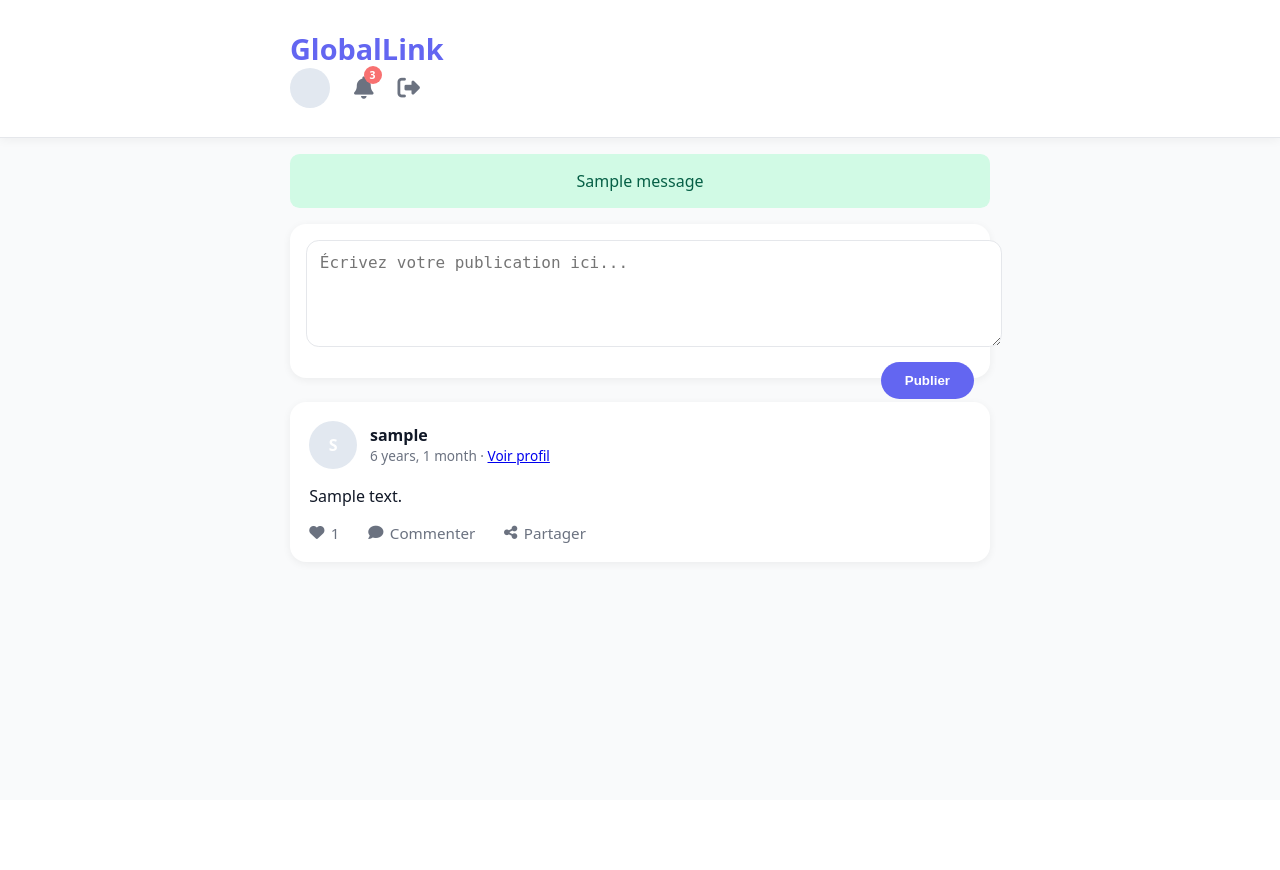
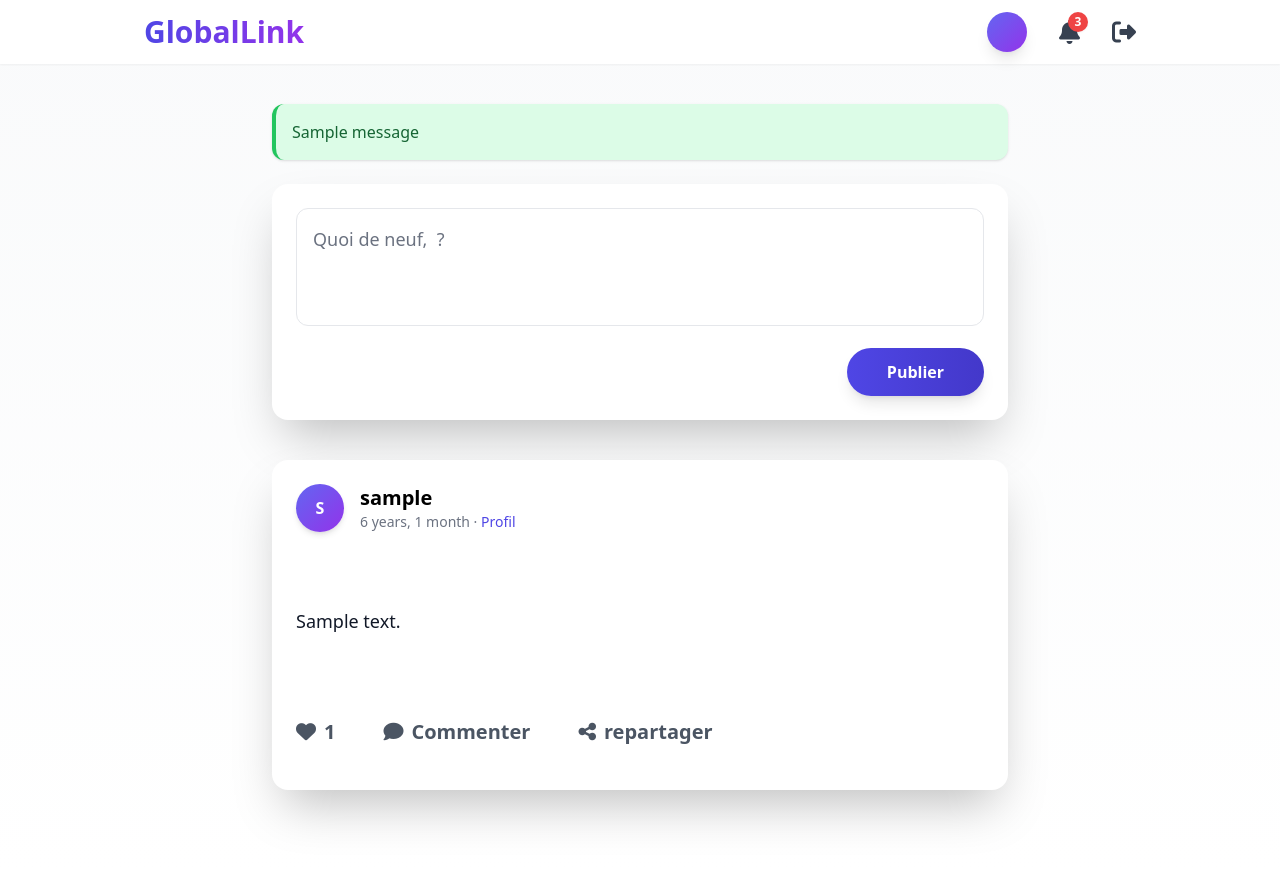
Before and after one commit to DjodeGit/GlobalLink, a Django app: template templates/feed.html in a window 1280 px wide. Before the commit the page ends 564 px from the top, so only its background shows below. Run offline with Django 5.2, Linux system fonts and the light colour scheme; the template is opened without the code that fills it: most values are stand-ins (such as "Sample title", 1, 10 or a date in 2020); one stand-in notice (Sample message) is shown; some libraries are stand-ins or nearby versions.

Commit message:
fix : systeme de like et repartage

```diff
--- a/GlobalLink/urls.py
+++ b/GlobalLink/urls.py
@@ -4,7 +4,7 @@ from django.contrib.auth import views as auth_views
 from django.views.generic import TemplateView
 from accounts.views import signup
 from posts.views import feed  # Import the feed view from posts app
-from posts.views import toggle_like, add_comment, share_post
+from posts.views import toggle_like, add_comment,repost
 
 
 urlpatterns = [
@@ -22,6 +22,5 @@ urlpatterns = [
 
     path('posts/like/<int:post_id>/', toggle_like, name='toggle_like'),
     path('posts/comment/add/<int:post_id>/', add_comment, name='add_comment'),
-    path('posts/share/<int:post_id>/', share_post, name='share_post'),
-
+    path('posts/repost/<int:post_id>/', repost, name='repost'),
 ]
--- a/templates/feed.html
+++ b/templates/feed.html
@@ -1,430 +1,400 @@
 <!DOCTYPE html>
-<html lang="fr">
+<html lang="fr" class="bg-gray-50">
   <head>
     <meta charset="UTF-8" />
     <meta name="viewport" content="width=device-width, initial-scale=1.0" />
     <title>Fil d'actualité - GlobalLink</title>
 
-    <!-- Font Awesome pour les icônes -->
+    <!-- Tailwind CSS CDN -->
+    <script src="https://cdn.tailwindcss.com"></script>
+
+    <!-- Font Awesome -->
     <link
       rel="stylesheet"
       href="https://cdnjs.cloudflare.com/ajax/libs/font-awesome/6.5.0/css/all.min.css"
     />
 
+    <script>
+      tailwind.config = {
+        theme: {
+          extend: {
+            colors: {
+              primary: "#6366f1",
+              primarydark: "#4f46e5"
+            }
+          }
+        }
+      };
+    </script>
+
     <style>
-      :root {
-        --primary: #6366f1;
-        --primary-dark: #4f46e5;
-        --bg: #f9fafb;
-        --card: #ffffff;
-        --text: #111827;
-        --gray: #6b7280;
-        --border: #e5e7eb;
-        --like: #ef4444;
-        --notify: #f87171;
+      .heart-beat {
+        animation: beat 0.5s ease-in-out;
       }
-      body {
-        margin: 0;
-        font-family: system-ui, sans-serif;
-        background: var(--bg);
-        color: var(--text);
+      @keyframes beat {
+        0%,
+        100% {
+          transform: scale(1);
         }
-      .top-bar {
-        background: white;
-        border-bottom: 1px solid var(--border);
-        padding: 0.8rem 1rem;
-        position: sticky;
-        top: 0;
-        z-index: 100;
-        box-shadow: 0 2px 10px rgba(0, 0, 0, 0.05);
+        50% {
+          transform: scale(1.4);
         }
-      .top-container {
-        max-width: 1100px;
-        margin: 0 auto;
-        display: flex;
-        align-items: center;
-        justify-content: space-between;
       }
-      .logo {
-        font-size: 1.8rem;
-        font-weight: 800;
-        color: var(--primary);
-        text-decoration: none;
+      .comment-slide {
+        animation: slideIn 0.4s ease-out;
       }
-      .icons {
-        display: flex;
-        align-items: center;
-        gap: 1.5rem;
+      @keyframes slideIn {
+        from {
+          opacity: 0;
+          transform: translateY(15px);
         }
-      .icon-btn {
-        font-size: 1.4rem;
-        color: var(--gray);
-        cursor: pointer;
-        position: relative;
-        transition: color 0.2s;
+        to {
+          opacity: 1;
+          transform: translateY(0);
         }
-      .icon-btn:hover {
-        color: var(--primary);
       }
-      .badge {
-        position: absolute;
-        top: -6px;
-        right: -8px;
-        background: var(--notify);
+      .toast {
+        position: fixed;
+        bottom: 30px;
+        left: 50%;
+        transform: translateX(-50%);
+        padding: 12px 24px;
+        border-radius: 8px;
         color: white;
-        font-size: 0.65rem;
-        font-weight: bold;
-        border-radius: 50%;
-        width: 18px;
-        height: 18px;
-        display: flex;
-        align-items: center;
-        justify-content: center;
+        z-index: 1000;
+        opacity: 0;
+        transition: opacity 0.4s;
+        box-shadow: 0 4px 12px rgba(0, 0, 0, 0.2);
       }
-      .avatar-top {
-        width: 40px;
-        height: 40px;
-        border-radius: 50%;
-        background: #e2e8f0;
-        display: flex;
-        align-items: center;
-        justify-content: center;
-        font-weight: bold;
-        color: white;
-        cursor: pointer;
-      }
-      .container {
-        max-width: 700px;
-        margin: 1rem auto;
-        padding: 0 1rem;
-      }
-      .publish-box {
-        background: white;
-        border-radius: 1rem;
-        padding: 1rem;
-        margin-bottom: 1.5rem;
-        box-shadow: 0 2px 8px rgba(0, 0, 0, 0.06);
-      }
-      textarea {
-        width: 100%;
-        min-height: 80px;
-        border: 1px solid var(--border);
-        border-radius: 0.8rem;
-        padding: 0.8rem;
-        resize: vertical;
-        font-size: 1rem;
-        margin-bottom: 0.6rem;
-      }
-      .btn-publish {
-        background: var(--primary);
-        color: white;
-        border: none;
-        padding: 0.7rem 1.5rem;
-        border-radius: 9999px;
-        font-weight: 600;
-        cursor: pointer;
-        float: right;
-      }
-      .post {
-        background: white;
-        border-radius: 1rem;
-        padding: 1.2rem;
-        margin-bottom: 1.2rem;
-        box-shadow: 0 2px 8px rgba(0, 0, 0, 0.06);
-      }
-      .post-header {
-        display: flex;
-        align-items: center;
-        gap: 0.8rem;
-        margin-bottom: 0.8rem;
-      }
-      .avatar {
-        width: 48px;
-        height: 48px;
-        border-radius: 50%;
-        background: #e2e8f0;
-        display: flex;
-        align-items: center;
-        justify-content: center;
-        font-weight: bold;
-        color: white;
-      }
-      .username {
-        font-weight: 600;
-      }
-      .time {
-        color: var(--gray);
-        font-size: 0.85rem;
-      }
-      .post-content {
-        margin: 0.5rem 0 1rem;
-        white-space: pre-wrap;
-      }
-      .post-actions {
-        display: flex;
-        gap: 1.8rem;
-        color: var(--gray);
-        font-size: 0.95rem;
-      }
-      .action {
-        cursor: pointer;
-        display: flex;
-        align-items: center;
-        gap: 0.4rem;
-      }
-      .action:hover {
-        color: var(--primary);
-      }
-      .liked {
-        color: var(--like);
-      }
-      .pagination {
-        text-align: center;
-        margin: 2rem 0;
-        color: var(--gray);
-      }
-      .pagination a {
-        margin: 0 0.6rem;
-        color: var(--primary);
-        text-decoration: none;
-      }
-      .message {
-        padding: 1rem;
-        border-radius: 0.6rem;
-        margin-bottom: 1rem;
-        text-align: center;
-      }
-      .success {
-        background: #d1fae5;
-        color: #065f46;
-      }
-      .error {
-        background: #fee2e2;
-        color: #991b1b;
+      .toast.show {
+        opacity: 1;
       }
     </style>
   </head>
-  <body>
-    <div class="top-bar">
-      <div class="container header">
-        <a href="{% url 'fils_actualite' %}" class="logo">GlobalLink</a>
-
-        <div class="icons">
-          <!-- Profil -->
-          <a href="{% url 'profile' %}" class="icon-btn">
-            <div class="avatar-top">{{ user.username|slice:":1"|upper }}</div>
+  <body class="min-h-screen bg-gradient-to-b from-gray-50 to-white">
+    <!-- Barre supérieure -->
+    <header
+      class="bg-white shadow-sm sticky top-0 z-50 backdrop-blur-md bg-opacity-95"
+    >
+      <div
+        class="max-w-5xl mx-auto px-4 py-3 flex items-center justify-between"
+      >
+        <a
+          href="{% url 'fils_actualite' %}"
+          class="text-3xl font-extrabold bg-gradient-to-r from-indigo-600 to-purple-600 bg-clip-text text-transparent"
+        >
+          GlobalLink
         </a>
 
-          <!-- Notifications -->
-          <span class="icon-btn">
+        <div class="flex items-center space-x-8">
+          <a
+            href="{% url 'profile' %}"
+            class="flex items-center gap-3 hover:scale-105 transition"
+          >
+            <div
+              class="w-10 h-10 rounded-full bg-gradient-to-br from-indigo-500 to-purple-600 flex items-center justify-center text-white font-bold shadow-lg"
+            >
+              {{ user.username|slice:":1"|upper }}
+            </div>
+          </a>
+
+          <button
+            class="relative text-gray-700 hover:text-indigo-600 transition text-2xl"
+          >
             <i class="fas fa-bell"></i>
-            <span class="badge">3</span>
+            <span
+              class="absolute -top-1 -right-2 bg-red-500 text-white text-xs font-bold rounded-full w-5 h-5 flex items-center justify-center shadow-sm"
+            >
+              3
             </span>
+          </button>
 
-          <!-- Déconnexion -->
-          <a href="{% url 'logout' %}" class="icon-btn">
+          <a
+            href="{% url 'logout' %}"
+            class="text-gray-700 hover:text-red-600 transition text-2xl"
+          >
             <i class="fas fa-sign-out-alt"></i>
           </a>
         </div>
       </div>
-    </div>
+    </header>
 
-    <div class="container">
+    <main class="max-w-3xl mx-auto px-4 py-10">
+      <!-- Messages -->
       {% if messages %} {% for message in messages %}
       <div
-        class="message {% if message.tags == 'success' %}success{% else %}error{% endif %}"
+        class="mb-6 p-4 rounded-xl shadow {% if message.tags == 'success' %}bg-green-100 text-green-800 border-l-4 border-green-500{% else %}bg-red-100 text-red-800 border-l-4 border-red-500{% endif %}"
       >
         {{ message }}
       </div>
       {% endfor %} {% endif %}
 
-      <!-- Barre de publication -->
-      <form method="post" class="publish-box">
+      <!-- Barre publication -->
+      <form method="post" class="bg-white rounded-2xl shadow-2xl p-6 mb-10">
         {% csrf_token %}
         <textarea
           name="content"
-          placeholder="Écrivez votre publication ici..."
+          rows="3"
+          class="w-full border border-gray-200 rounded-xl p-4 focus:ring-2 focus:ring-indigo-500 focus:border-transparent outline-none resize-none text-lg placeholder-gray-500"
+          placeholder="Quoi de neuf, {{ user.username }} ?"
           required
         ></textarea>
-        <button type="submit" class="btn-publish">Publier</button>
+        <div class="flex justify-end mt-4">
+          <button
+            type="submit"
+            class="bg-gradient-to-r from-indigo-600 to-indigo-700 text-white px-10 py-3 rounded-full font-bold shadow-lg hover:shadow-xl hover:from-indigo-700 hover:to-indigo-800 transition-all transform hover:-translate-y-1"
+          >
+            Publier
+          </button>
+        </div>
       </form>
 
-      <!-- Liste des posts -->
+      <!-- Posts -->
       {% for post in page_obj %}
-      <div class="post">
-        <div class="post-header">
-          <div class="avatar">{{ post.author.username|slice:":1"|upper }}</div>
+      <article
+        class="bg-white rounded-2xl shadow-2xl mb-10 overflow-hidden transition-all hover:shadow-3xl"
+      >
+        <div class="p-6">
+          <div class="flex items-center gap-4 mb-4">
+            <div
+              class="w-12 h-12 rounded-full bg-gradient-to-br from-indigo-500 to-purple-600 flex items-center justify-center text-white font-bold shadow-md"
+            >
+              {{ post.author.username|slice:":1"|upper }}
+            </div>
             <div>
-            <div class="username">{{ post.author.username }}</div>
-            <div class="time">
-              {{ post.created_at|timesince }} · <a href="#">Voir profil</a>
-            </div>
+              <p class="font-bold text-xl">{{ post.author.username }}</p>
+              <p class="text-sm text-gray-500">
+                {{ post.created_at|timesince }} ·
+                <a href="#" class="text-indigo-600 hover:underline">Profil</a>
+              </p>
             </div>
           </div>
 
-        <div class="post-content">{{ post.content|linebreaks }}</div>
-
-        <div class="post-actions">
-          <span
-            class="action like-btn {% if post.is_liked %}liked{% endif %}"
-            data-post-id="{{ post.id }}"
-            title="Like / Unlike"
+          <div
+            class="text-gray-900 mb-6 leading-relaxed text-lg whitespace-pre-wrap"
           >
-            <i class="fas fa-heart"></i> {{ post.like_set.count }}
-          </span>
-
-          <span
-            class="action comment-btn"
-            data-post-id="{{ post.id }}"
-            title="Commenter"
-          >
-            <i class="fas fa-comment"></i> Commenter
-          </span>
-
-          <span
-            class="action share-btn"
-            data-post-id="{{ post.id }}"
-            title="Partager"
-          >
-            <i class="fas fa-share-alt"></i> Partager
-          </span>
+            {{ post.content|linebreaks }}
           </div>
 
-        <!-- Formulaire commentaire (caché par défaut) -->
+          <div class="flex items-center gap-12 text-gray-600">
+            <button
+              class="like-btn flex items-center gap-2 text-xl transition-all {% if post.is_liked %}text-red-500 scale-110{% else %}hover:text-red-500{% endif %}"
+              data-post-id="{{ post.id }}"
+            >
+              <i class="fas fa-heart"></i>
+              <span class="font-semibold">{{ post.like_set.count }}</span>
+            </button>
+
+            <button
+              class="comment-toggle flex items-center gap-2 text-xl hover:text-indigo-600 transition"
+              data-post-id="{{ post.id }}"
+            >
+              <i class="fas fa-comment"></i>
+              <span class="font-semibold">Commenter</span>
+            </button>
+
+            <button
+              class="share-btn flex items-center gap-2 text-xl hover:text-green-600 transition"
+              data-post-id="{{ post.id }}"
+              data-post-url="{{ request.build_absolute_uri }}?post={{ post.id }}"
+            >
+              <i class="fas fa-share-alt"></i>
+              <span class="font-semibold">repartager</span>
+            </button>
+          </div>
+
+          <!-- Formulaire commentaire -->
           <form
-          class="comment-form"
-          style="display: none; margin-top: 1rem"
+            class="comment-form hidden mt-6 p-4 bg-gray-50 rounded-xl border border-gray-200"
             data-post-id="{{ post.id }}"
           >
             <textarea
               name="content"
+              rows="2"
+              class="w-full border border-gray-300 rounded-lg p-3 focus:ring-2 focus:ring-indigo-500 outline-none resize-none"
               placeholder="Votre commentaire..."
               required
             ></textarea>
-          <button type="submit">Envoyer</button>
+            <div class="flex justify-end mt-3">
+              <button
+                type="submit"
+                class="bg-indigo-600 text-white px-6 py-2 rounded-lg font-medium hover:bg-indigo-700 transition"
+              >
+                Envoyer
+              </button>
+            </div>
           </form>
 
-        <!-- Zone où les commentaires s'affichent -->
-        <div class="comments-list" id="comments-{{ post.id }}">
-          <!-- Les commentaires seront ajoutés ici en JS -->
+          <!-- Commentaires -->
+          <div id="comments-{{ post.id }}" class="mt-5 space-y-4">
+            <!-- Commentaires ajoutés ici -->
           </div>
         </div>
+      </article>
       {% empty %}
-      <p style="text-align: center; color: var(--gray); padding: 2rem">
-        Aucune publication pour le moment...
-      </p>
+      <div class="text-center py-20 text-gray-600 text-xl font-medium">
+        Soyez le premier à partager quelque chose !
+      </div>
       {% endfor %}
 
       <!-- Pagination -->
       {% if page_obj.has_other_pages %}
-      <div class="pagination">
+      <div class="flex justify-center gap-8 mt-12">
         {% if page_obj.has_previous %}
-        <a href="?page={{ page_obj.previous_page_number }}">Précédent</a>
-        {% endif %} Page {{ page_obj.number }} / {{ page_obj.paginator.num_pages
-        }} {% if page_obj.has_next %}
-        <a href="?page={{ page_obj.next_page_number }}">Suivant</a>
+        <a
+          href="?page={{ page_obj.previous_page_number }}"
+          class="px-8 py-3 bg-white border border-gray-300 rounded-full hover:bg-gray-50 transition font-medium"
+        >
+          Précédent
+        </a>
+        {% endif %}
+        <span class="px-8 py-3 font-medium text-gray-700">
+          Page {{ page_obj.number }} / {{ page_obj.paginator.num_pages }}
+        </span>
+        {% if page_obj.has_next %}
+        <a
+          href="?page={{ page_obj.next_page_number }}"
+          class="px-8 py-3 bg-white border border-gray-300 rounded-full hover:bg-gray-50 transition font-medium"
+        >
+          Suivant
+        </a>
         {% endif %}
       </div>
       {% endif %}
-    </div>
+    </main>
+
+    <!-- Toast -->
+    <div id="toast" class="toast hidden"></div>
 
     <script>
-      // CSRF token (obligatoire pour POST en AJAX)
       const csrfToken = "{{ csrf_token }}";
+      const toast = document.getElementById("toast");
 
-      // Like / Unlike
+      function showToast(msg, type = "success") {
+        toast.textContent = msg;
+        toast.className = `toast show ${
+          type === "success" ? "bg-green-600" : "bg-red-600"
+        }`;
+        setTimeout(() => toast.classList.remove("show"), 3500);
+      }
+
+      // Like
       document.querySelectorAll(".like-btn").forEach((btn) => {
-        btn.addEventListener("click", function () {
-          const postId = this.dataset.postId;
-          fetch(`/posts/like/${postId}/`, {
+        btn.addEventListener("click", async () => {
+          const postId = btn.dataset.postId;
+          try {
+            const res = await fetch(`/posts/like/${postId}/`, {
               method: "POST",
               headers: {
                 "X-CSRFToken": csrfToken,
                 "Content-Type": "application/json"
               }
-          })
-            .then((r) => r.json())
-            .then((data) => {
+            });
+            if (!res.ok) throw new Error(`Erreur ${res.status}`);
+            const data = await res.json();
             if (data.success) {
               if (data.liked) {
-                  this.classList.add("liked");
+                btn.classList.add("liked");
+                btn.querySelector("i").classList.add("heart-beat");
+                setTimeout(
+                  () => btn.querySelector("i").classList.remove("heart-beat"),
+                  600
+                );
               } else {
-                  this.classList.remove("liked");
+                btn.classList.remove("liked");
               }
-                this.innerHTML = `<i class="fas fa-heart"></i> ${data.likes_count}`;
+              btn.innerHTML = `<i class="fas fa-heart text-xl"></i> ${data.likes_count}`;
+              showToast(data.liked ? "J'aime !" : "Like retiré");
             }
-            })
-            .catch((err) => console.error("Erreur like:", err));
+          } catch (err) {
+            console.error("Like erreur:", err);
+            showToast("Erreur réseau", "error");
+          }
         });
       });
 
-      // Commenter : afficher formulaire
-      document.querySelectorAll(".comment-btn").forEach((btn) => {
-        btn.addEventListener("click", function () {
-          const postId = this.dataset.postId;
+      // Commentaire
+      document.querySelectorAll(".comment-toggle").forEach((btn) => {
+        btn.addEventListener("click", () => {
+          const postId = btn.dataset.postId;
           const form = document.querySelector(
             `.comment-form[data-post-id="${postId}"]`
           );
-          form.style.display = form.style.display === "none" ? "block" : "none";
+          form.classList.toggle("hidden");
+          if (!form.classList.contains("hidden"))
+            form.querySelector("textarea").focus();
         });
       });
 
-      // Envoyer commentaire
       document.querySelectorAll(".comment-form").forEach((form) => {
-        form.addEventListener("submit", function (e) {
+        form.addEventListener("submit", async (e) => {
           e.preventDefault();
-          const postId = this.dataset.postId;
-          const content = this.querySelector("textarea").value.trim();
+          const postId = form.dataset.postId;
+          const textarea = form.querySelector("textarea");
+          const content = textarea.value.trim();
 
-          if (!content) return;
+          if (!content) return showToast("Écris quelque chose !", "error");
 
-          fetch(`/posts/comment/add/${postId}/`, {
+          try {
+            const res = await fetch(`/posts/comment/add/${postId}/`, {
               method: "POST",
               headers: {
                 "X-CSRFToken": csrfToken,
                 "Content-Type": "application/x-www-form-urlencoded"
               },
               body: `content=${encodeURIComponent(content)}`
-          })
-            .then((r) => r.json())
-            .then((data) => {
+            });
+            const data = await res.json();
+
             if (data.success) {
-                const commentsDiv = document.getElementById(
-                  `comments-${postId}`
-                );
+              const commentsDiv = document.getElementById(`comments-${postId}`);
               const newComment = document.createElement("div");
-                newComment.className = "comment";
-                newComment.style.margin = "0.8rem 0";
+              newComment.className =
+                "comment-slide bg-gray-50 p-4 rounded-xl mt-4 border-l-4 border-indigo-500 animate-fadeIn";
               newComment.innerHTML = `
-                            <strong>${data.comment.author}</strong>
-                            <small>(${data.comment.created_at})</small><br>
-                            ${data.comment.content}
+              <div class="flex items-center gap-2 mb-1">
+                <strong class="text-indigo-700">${data.comment.author}</strong>
+                <small class="text-gray-500">${data.comment.created_at}</small>
+              </div>
+              <p class="text-gray-800">${data.comment.content}</p>
             `;
               commentsDiv.prepend(newComment);
-                this.querySelector("textarea").value = "";
-                this.style.display = "none";
+              textarea.value = "";
+              form.classList.add("hidden");
+              showToast("Commentaire ajouté !");
             } else {
-                alert(data.error || "Erreur");
+              showToast(data.error || "Erreur serveur", "error");
             }
-            })
-            .catch((err) => console.error("Erreur commentaire:", err));
+          } catch (err) {
+            console.error("Commentaire erreur:", err);
+            showToast("Erreur réseau", "error");
+          }
         });
       });
 
-      // Partager : copie l'URL dans le presse-papiers
       document.querySelectorAll(".share-btn").forEach((btn) => {
-        btn.addEventListener("click", function () {
-          const postId = this.dataset.postId;
-          const url = `${window.location.origin}/feed/?post=${postId}`; // À adapter si page détail
-          navigator.clipboard
-            .writeText(url)
-            .then(() => {
-              alert("Lien du post copié !");
-            })
-            .catch((err) => {
-              alert("Erreur lors de la copie");
-              console.error(err);
+        btn.addEventListener("click", async () => {
+          const postId = btn.dataset.postId;
+          try {
+            const res = await fetch(`/posts/repost/${postId}/`, {
+              method: "POST",
+              headers: {
+                "X-CSRFToken": csrfToken,
+                "Content-Type": "application/json"
+              }
             });
+            const data = await res.json();
+            if (data.success) {
+              showToast("Publication repostée dans ton fil !");
+              // Optionnel : recharger la page ou ajouter le repost dynamiquement
+              // location.reload(); // ou insérer le nouveau post en haut
+            } else {
+              showToast(data.error || "Erreur", "error");
+            }
+          } catch (err) {
+            console.error("Repost erreur:", err);
+            showToast("Erreur réseau", "error");
+          }
         });
       });
     </script>
```
Also changed, not shown: posts/views.py (+19 -64 lines), 1 other file. Lines whose indentation alone changed are shown as unchanged.
